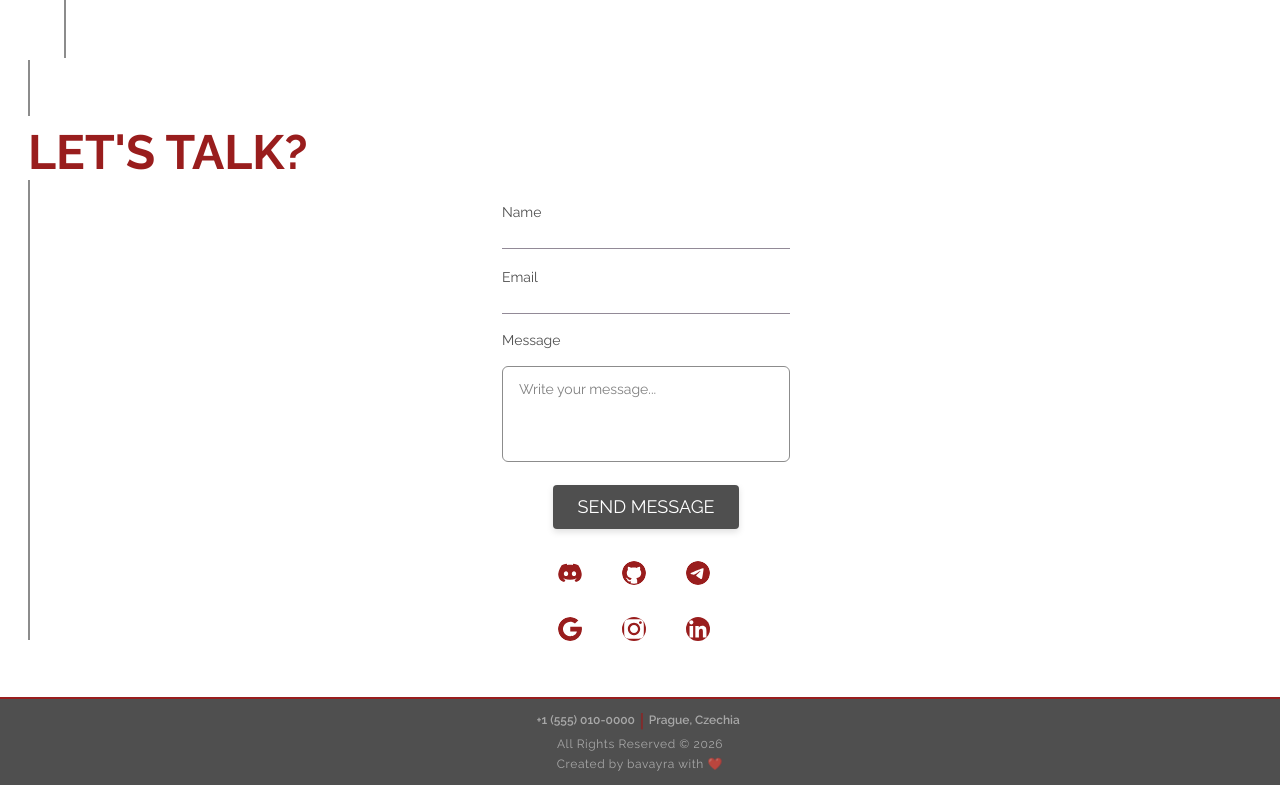
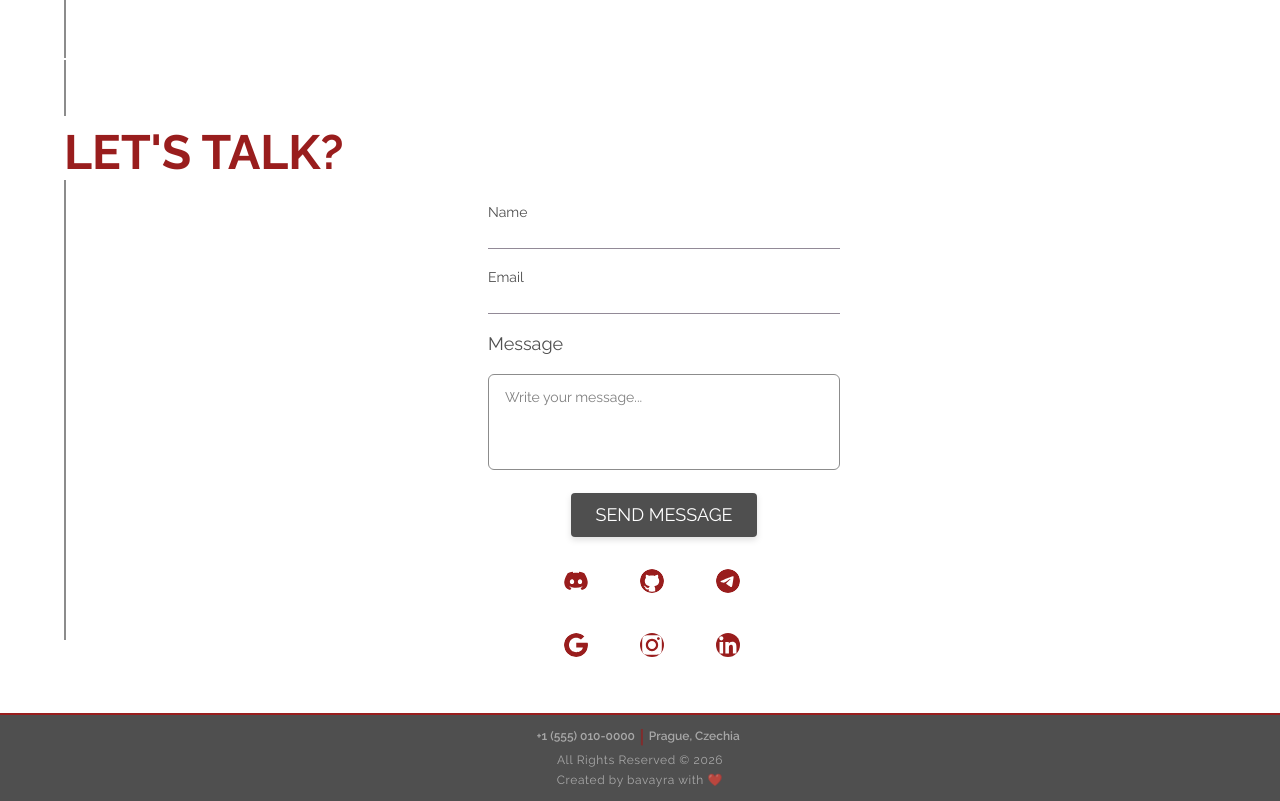
Before and after one commit to bavayra/Portfolio, a React (Vite) app: page / in a window 1280 px wide. Shown: the part 5100-5901 px from the top of the page. Built offline with nearby package versions, Linux system fonts and the light colour scheme.

Commit message:
style(Contacts-600): increased ml for the section. Increased form's w. Increased socialLinks' icons' sizes and increased gaps between links

```diff
--- a/src/components/SocialLink.tsx
+++ b/src/components/SocialLink.tsx
@@ -43,7 +43,9 @@ const SocialLinks = ({
   const iconClasses = [
     iconColor,
     " w-10 h-10",
-    size === "md" ? "border-none lg:w-6 lg:h-6" : "border-none",
+    size === "md"
+      ? "border-none lg:w-6 lg:h-6 tablet-sm:w-12 tablet-sm:h-12"
+      : "border-none",
     "rounded-full",
   ].join(" ");
 
--- a/src/sections/Contacts.tsx
+++ b/src/sections/Contacts.tsx
@@ -94,7 +94,7 @@ const ContactSection = () => {
   return (
     <section
       id="contacts"
-      className="relative z-10 mt-20 ml-3 h-auto flex pb-8 flex-col items-center "
+      className="relative z-10 mt-20 ml-3 h-auto tablet-sm:ml-12 flex pb-8 flex-col items-center "
     >
       <Divider
         widthPx={2}
@@ -118,7 +118,7 @@ const ContactSection = () => {
           <form
             id="contact-form"
             onSubmit={handleSubmit}
-            className="space-y-2 mt-6 phone-md:w-72"
+            className="space-y-2 mt-6 phone-md:w-72 tablet-sm:w-88"
           >
             <div>
               <ContactInput
@@ -158,7 +158,7 @@ const ContactSection = () => {
             <div>
               <label
                 htmlFor="input-message"
-                className="text-sm text-grey-3 mb-4 block "
+                className="text-sm text-grey-3 mb-4 phone-md:text-lg  block "
               >
                 Message
               </label>
@@ -213,7 +213,7 @@ const ContactSection = () => {
       </div>
       <SocialLinks
         size="md"
-        className=" grid grid-rows-2 grid-cols-3 gap-y-2 gap-x-4 mt-8"
+        className=" grid grid-rows-2 grid-cols-3 gap-y-2 gap-x-4 mt-8 tablet-sm:gap-x-7 tablet-sm:gap-y-4"
       />
     </section>
   );
```
